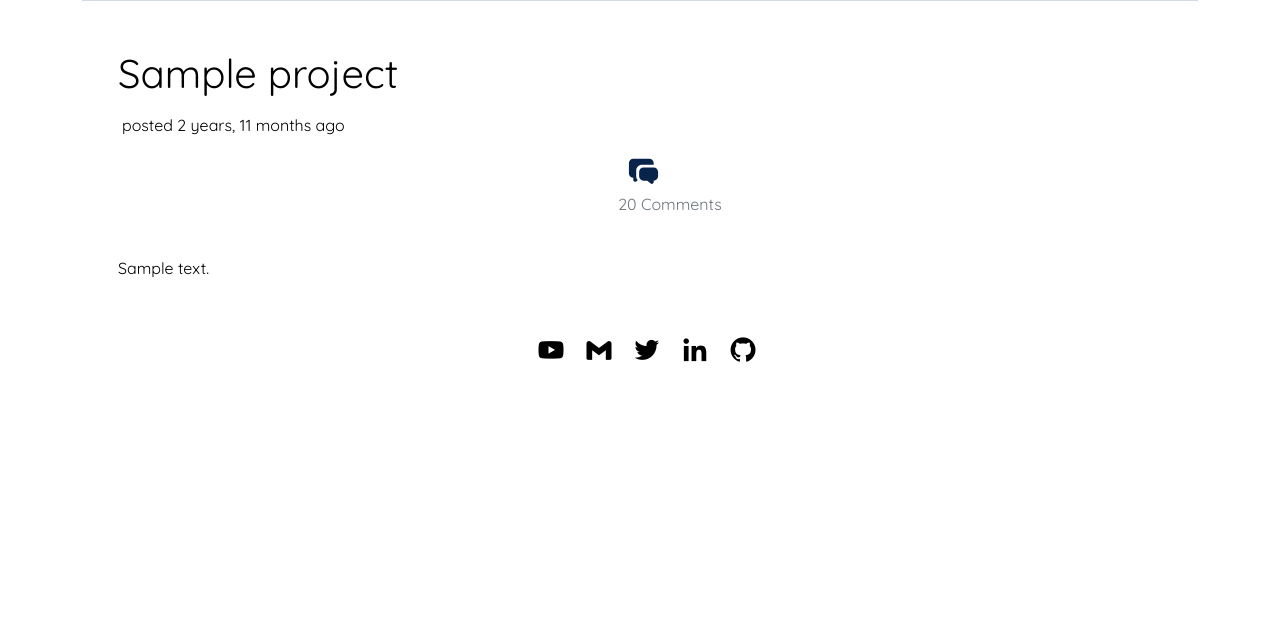
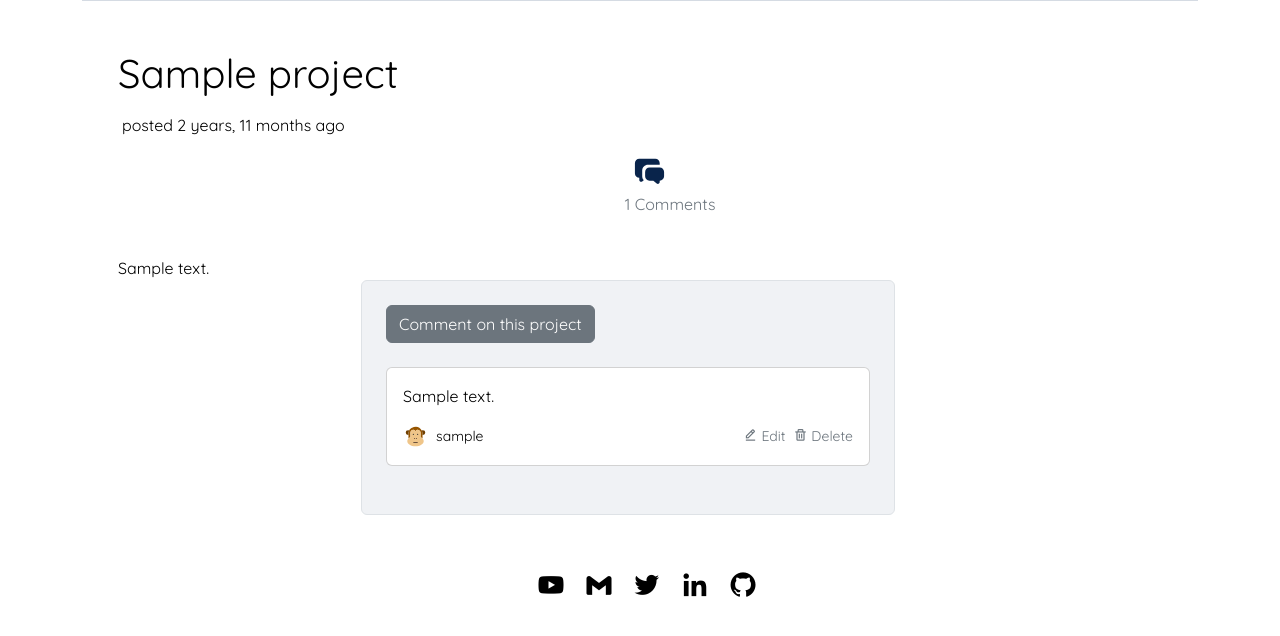
Before and after one commit to Ripeplantain/Portfolio-Site, a Django app: page /view/1/ in a window 1280 px wide. Shown: the part 535-1171 px from the top of the page. Before the commit the page ends 897 px from the top, so only its background shows below. Run offline with Django 4.2, Linux system fonts and the light colour scheme; tables that the repository leaves empty hold one stand-in row (values such as "Sample post"); grey boxes marked "Sample" are stand-in pictures; one stand-in notice (Sample message) is shown; some libraries are stand-ins or nearby versions.

Commit message:
i can add comments now

```diff
--- a/base/models.py
+++ b/base/models.py
@@ -1,5 +1,6 @@
 from django.db import models
 from ckeditor.fields import RichTextField
+from django.contrib.auth.models import User
 
 # Create your models here.
 class Project(models.Model):
@@ -26,7 +27,8 @@ class Comment(models.Model):
         Methods:- def __str__
     """
     body = models.TextField(blank=True)
-    project = models.ForeignKey(Project, on_delete=models.CASCADE)
+    username = models.CharField(max_length=255,null=True)
+    project = models.ForeignKey(Project, related_name="comments", on_delete=models.CASCADE)
     created_at = models.DateTimeField(auto_now_add=True)
     updated_at = models.DateTimeField(auto_now=True)
 
@@ -34,4 +36,4 @@ class Comment(models.Model):
         ordering = ['-created_at', '-updated_at']
 
     def __str__(self):
-        return self.project
+        return self.username
--- a/project/forms.py
+++ b/project/forms.py
@@ -1,5 +1,5 @@
 from django.forms import ModelForm
-from base.models import Project
+from base.models import Project,Comment
 
 class ProjectForm(ModelForm):
     """This is the form to create and update a project"""
@@ -11,3 +11,14 @@ class ProjectForm(ModelForm):
         super().__init__(*args, **kwargs)
         for myField in self.fields:
             self.fields[myField].widget.attrs['class'] = 'form-control'
+
+class CommentForm(ModelForm):
+    """This is the form to create a comment"""
+    class Meta:
+        model = Comment
+        fields = ['username', 'body']
+
+    def __init__(self, *args, **kwargs):
+        super().__init__(*args, **kwargs)
+        for myField in self.fields:
+            self.fields[myField].widget.attrs['class'] = 'form-control'
--- /dev/null
+++ b/project/templates/project/comment.html
@@ -0,0 +1,40 @@
+{%load static%}
+
+<div class="row d-flex justify-content-center">
+    <div class="col-md-8 col-lg-6">
+        <div class="card shadow-0 border" style="background-color: #f0f2f5;">
+            <div class="card-body p-4">
+                <div class="form-outline mb-4">
+
+                    <a href="{%url 'add-comment' project.id%}" class="btn btn-secondary">Comment on this project</a>
+
+                </div>
+
+                {%for comment in comments%}
+                    <div class="card mb-4">
+                        <div class="card-body">
+                            <p>{{comment.body}}</p>
+
+                            <div class="d-flex justify-content-between">
+                                <div class="d-flex flex-row align-items-center">
+                                    <img src="{% static 'images/ape.svg'%}" alt="avatar"
+                                        width="25" height="25" />
+                                        <p class="small mb-0 ms-2">{{comment.username}}</p>
+                                </div>
+                                <div class="d-flex flex-row align-items-center">
+                                    <a class="small text-muted mb-0 me-2" href="{%url 'edit-comment' comment.id%}">
+                                        <i class='bx bx-edit-alt' ></i>
+                                        Edit</a>
+                                    <a class="small text-muted mb-0 border-left-dark">
+                                        <i class='bx bx-trash'></i>
+                                        Delete</a>
+                                </div>
+                            </div>
+                        </div>
+                    </div>
+                {%endfor%}
+
+            </div>
+        </div>
+    </div>
+</div>
--- a/project/templates/project/view.html
+++ b/project/templates/project/view.html
@@ -14,6 +14,15 @@ Posts
             <img src="{{project.cover.url}}" height="450">
             <!-- end of cover image -->
 
+            {%for message in messages%}
+            <div
+                class="alert alert-secondary" role="alert"
+                x-data="{ show: true }" x-show="show"
+                x-init="setTimeout(() => show = false, 100)">
+                {{message}}
+            </div>
+            {%endfor%}
+
             <div class="mt-3 ms-4 ps-4 mt-4 pt-4">
                 <div class="blog-header">
                     <h1 class="">{{project.name}}</h1>
@@ -23,7 +32,7 @@ Posts
                     <div>
                         <a href="">
                             <img src="{%static 'images/comment-svgrepo-com.svg'%}" alt="" width="35" class="like-image ms-sm-2">
-                            <p class="mt-1 text-secondary">20 Comments</p>
+                            <p class="mt-1 text-secondary">{{comment_count}} Comments</p>
                         </a>
                     </div>
                 </div>
@@ -31,6 +40,11 @@ Posts
                     {{project.body|safe}}
                 </div>
             </div>
+
+            <!-- comment section -->
+            {%include 'project/comment.html'%}
+            <!-- end of comment section -->
+
         </div>
     </div>
 </div>
--- a/project/urls.py
+++ b/project/urls.py
@@ -9,4 +9,6 @@ urlpatterns = [
     path('update/<str:pk>/', views.updateProject, name='update-project'),
     path('delete/<str:pk>/', views.deleteProject, name='delete-project'),
     path('view/<str:pk>/', views.viewProject, name='view-project'),
+    path('comment/<str:pk>', views.addComment, name='add-comment'),
+    path('comment/<str:pk>/', views.editComment, name='edit-comment'),
 ]
--- a/project/views.py
+++ b/project/views.py
@@ -1,8 +1,10 @@
 from django.shortcuts import render, redirect
-from project.forms import ProjectForm
+from project.forms import ProjectForm, CommentForm
 from django.contrib import messages
-from base.models import Project
+from base.models import Project, Comment
 from base.decorators import allowed_users
+from django.http import HttpResponseRedirect
+
 
 # Create your views here.
 
@@ -52,6 +54,49 @@ def deleteProject(request,pk):
 
 def viewProject(request,pk):
     """View a project"""
+    form = CommentForm()
     project = Project.objects.get(id=pk)
-    context = {'project':project}
+    comments = Comment.objects.all()
+    comment_count = Comment.objects.filter(project=project.id).count()
+
+    context = {
+                'project':project,
+                'comment_count':comment_count,
+                'form':form,
+                'comments':comments,
+                }
     return render(request,'project/view.html',context)
+
+def addComment(request,pk):
+    """Add a new comment to the project"""
+    form = CommentForm()
+    project = Project.objects.get(id=pk)
+
+    if request.method == 'POST':
+        form = CommentForm(request.POST)
+    if form.is_valid():
+        form.instance.project_id = pk
+        form.save()
+        messages.success(request, 'Your comment has been added')
+        return redirect('view-project',pk=project.id)
+
+
+    context = {
+                'form': form,
+                'project':project,
+                }
+    return render(request, 'project/edit_comment.html', context)
+
+def editComment(request,pk):
+    """Edit a comment"""
+    comment = Comment.objects.get(id=pk)
+    form = CommentForm(instance=comment)
+
+    if request.method == 'POST':
+        form = ProjectForm(request.POST or None, instance=comment)
+        if form.is_valid():
+            form.save()
+            return redirect(request.META.get('HTTP_REFERER'))
+
+    context = {'form': form}
+    return render(request, 'project/edit_comment.html',context)
```
Also changed, not shown: project/templates/project/create.html (+10 -0 lines), project/templates/project/edit_comment.html (added, +31 -0 lines), base/migrations/0007_comment_username.py (added), base/migrations/0008_alter_comment_project.py (added), base/migrations/0009_alter_comment_username.py (added), base/migrations/0010_alter_comment_username.py (added), base/static/images/ape.svg (added).
